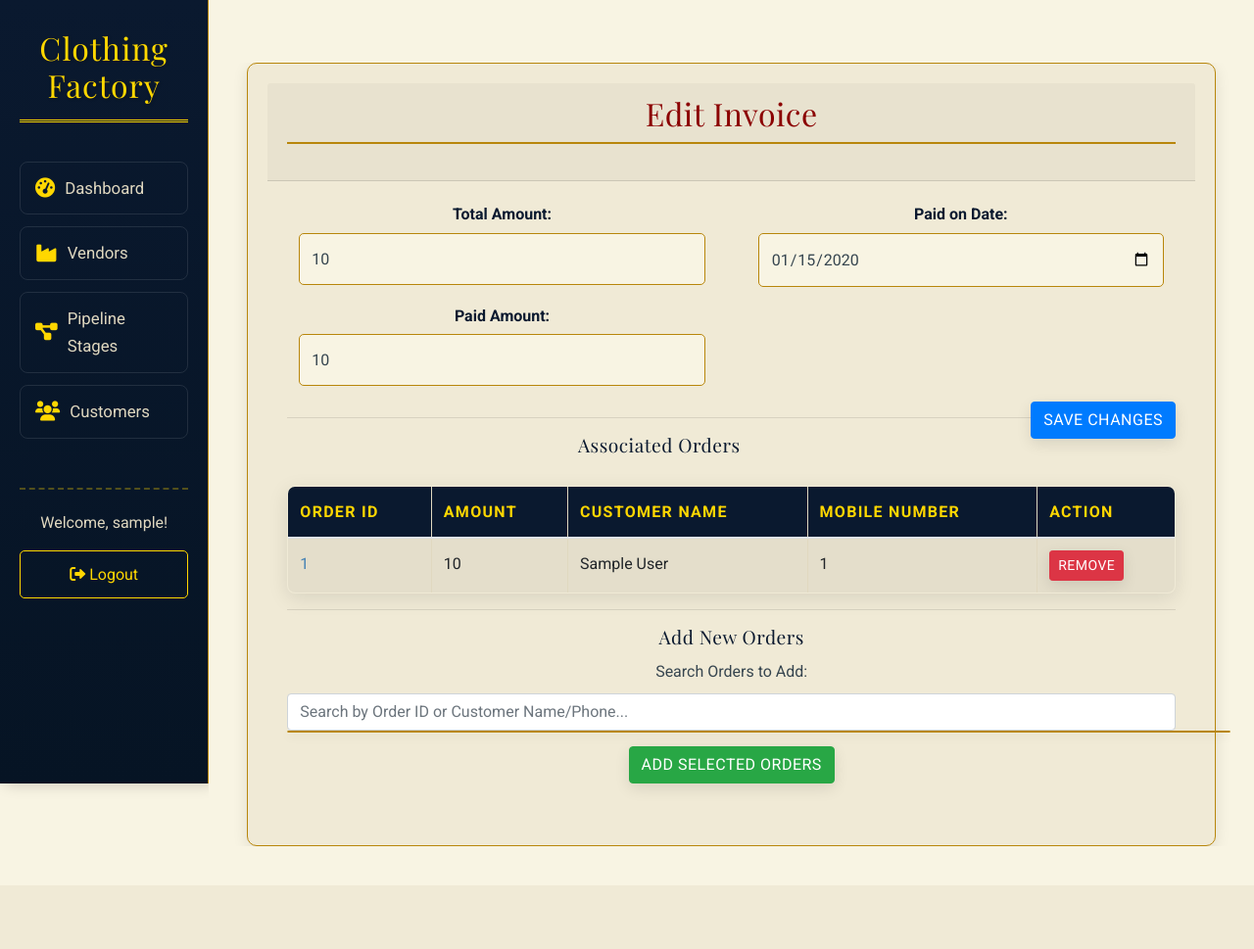
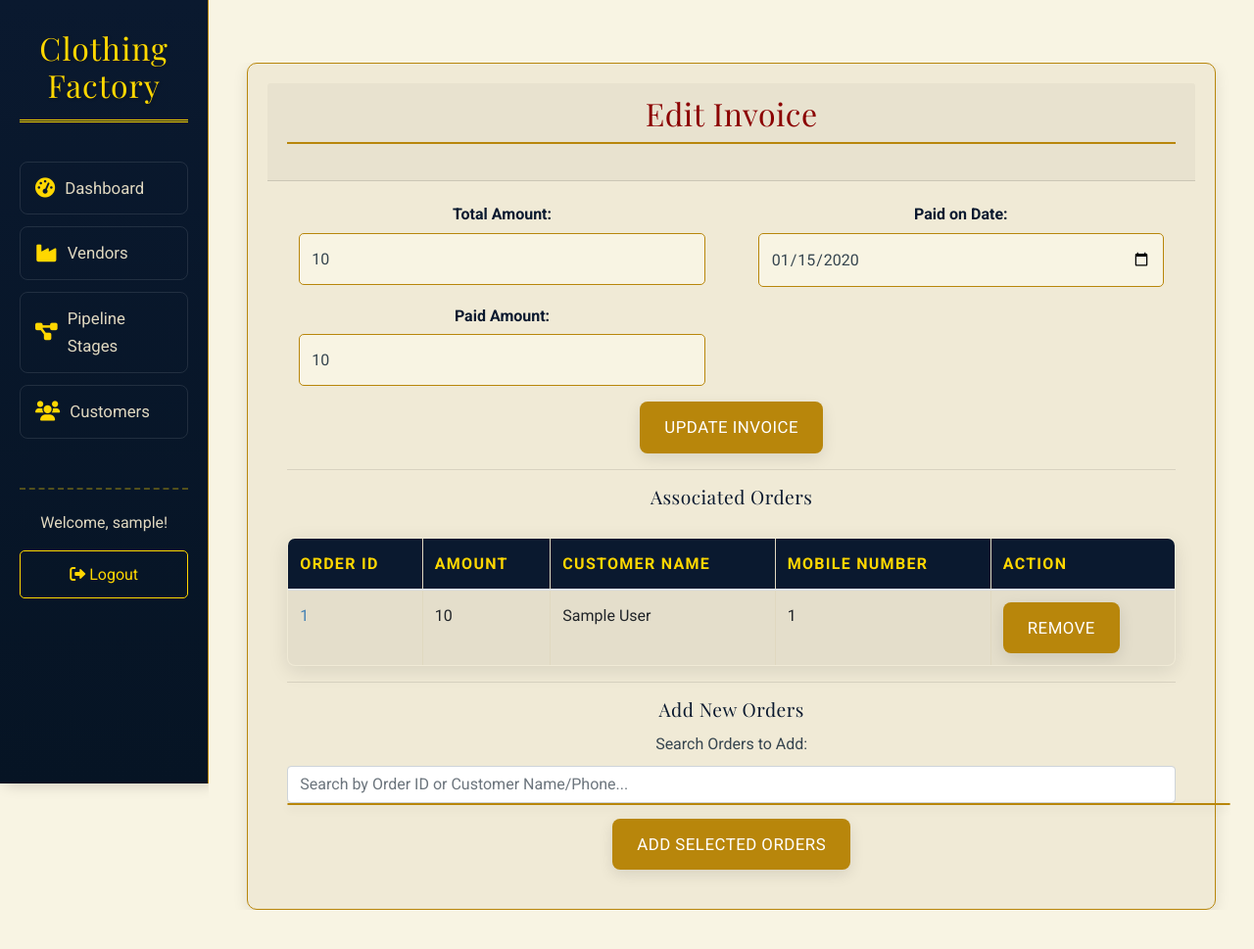
Before and after one commit to Yameen-Shaikh/Clothing-Tracker, a Django app: page /invoices/1/edit/ in a window 1280 px wide. Shown: the whole page at 98% size. Before the commit the page ends 904 px from the top, so only its background shows below. Run offline with Django 5.2, Linux system fonts and the light colour scheme; a user stored in the database is signed in; tables that the repository leaves empty hold one stand-in row (values such as "Sample post"); some libraries are stand-ins or nearby versions.

Commit message:
Button styling and naming changed

```diff
--- a/production_tracker/static/production_tracker/css/style.css
+++ b/production_tracker/static/production_tracker/css/style.css
@@ -167,6 +167,30 @@ a {
 
 a:hover {
   color: var(--rich-red);
+}
+
+.button {
+  background-color: var(--dark-gold); /* Dark gold button */
+  color: white;
+  border: none;
+  padding: 12px 25px;
+  cursor: pointer;
+  border-radius: 8px;
+  font-size: 1.05em;
+  transition: background-color 0.3s ease, transform 0.2s ease,
+    box-shadow 0.3s ease;
+  box-shadow: 0 5px 15px rgba(0, 0, 0, 0.1);
+  text-transform: uppercase;
+  letter-spacing: 0.5px;
+  text-decoration: none;
+  display: inline-block;
+}
+
+.button:hover {
+  background-color: var(--rich-red); /* Rich red on hover */
+  transform: translateY(-3px);
+  box-shadow: 0 8px 20px rgba(0, 0, 0, 0.2);
+  color: white;
 }
 
 /* Buttons and Forms */
--- a/production_tracker/templates/production_tracker/create_invoice.html
+++ b/production_tracker/templates/production_tracker/create_invoice.html
@@ -52,8 +52,8 @@
                     </div>
                 </div>
 
-                <button type="submit" name="create_invoice" class="btn btn-primary float-right">Create Invoice</button>
-            </form>
+                <button type="submit" class="button">Create Invoice</button>
+    </form>
         </div>
     </div>
 </div>
--- a/production_tracker/templates/production_tracker/customer_form.html
+++ b/production_tracker/templates/production_tracker/customer_form.html
@@ -4,9 +4,8 @@
     <h1>Create New Customer</h1>
 
     <form method="post">
-        {% csrf_token %}
-        {{ form.as_p }}
-        <button type="submit">Create Customer</button>
+                {{ form.as_p }}
+        <button type="submit" class="button">Create Customer</button>
     </form>
 
     <script>
--- a/production_tracker/templates/production_tracker/customer_search_detail.html
+++ b/production_tracker/templates/production_tracker/customer_search_detail.html
@@ -20,7 +20,7 @@
             <label for="search_address">Address:</label>
             <input type="text" id="search_address" name="search_address" value="{{ search_address }}" placeholder="Search by address...">
         </div>
-        <button type="submit">Search</button>
+        <button type="submit" class="button">Search</button>
     </form>
 
 
@@ -42,7 +42,7 @@
             {% csrf_token %}
             <input type="hidden" name="customer_id" value="{{ customer.id }}">
             {{ form.as_p }}
-            <button type="submit">Save Changes</button>
+            <button type="submit" class="button">Save Changes</button>
         </form>
     </div>
 {% endblock %}
--- a/production_tracker/templates/production_tracker/invoice_edit.html
+++ b/production_tracker/templates/production_tracker/invoice_edit.html
@@ -30,7 +30,7 @@
                         </div>
                     </div>
                 </div>
-                <button type="submit" class="btn btn-primary float-right">Save Changes</button>
+                <button type="submit" class="button">Update Invoice</button>
             </form>
 
             <hr>
@@ -54,7 +54,7 @@
                         <td>{{ order.customer.name }}</td>
                         <td>{{ order.customer.phone }}</td>
                         <td>
-                            <button type="button" class="btn btn-danger btn-sm remove-order" data-order-id="{{ order.id }}">Remove</button>
+                            <button type="button" class="button remove-order" data-order-id="{{ order.id }}">Remove</button>
                         </td>
                     </tr>
                     {% empty %}
@@ -73,7 +73,7 @@
                 <input type="text" id="order_search" class="form-control" placeholder="Search by Order ID or Customer Name/Phone...">
                 <div id="order_suggestions" class="custom-search-results"></div>
             </div>
-            <button type="button" id="add_selected_orders" class="btn btn-success">Add Selected Orders</button>
+            <button type="button" id="add_selected_orders" class="button">Add Selected Orders</button>
         </div>
     </div>
 </div>
--- a/production_tracker/templates/production_tracker/invoice_list.html
+++ b/production_tracker/templates/production_tracker/invoice_list.html
@@ -26,7 +26,7 @@
                         {% endfor %}
                     </td>
                     <td>
-                        <a href="{% url 'invoice_edit' invoice.id %}" class="btn btn-primary btn-sm">Edit</a>
+                        <a href="{% url 'invoice_edit' invoice.id %}" class="button">Edit</a>
                     </td>
                 </tr>
             {% endfor %}
--- a/production_tracker/templates/production_tracker/login.html
+++ b/production_tracker/templates/production_tracker/login.html
@@ -5,6 +5,6 @@
     <form method="post">
         {% csrf_token %}
         {{ form.as_p }}
-        <button type="submit">Login</button>
+        <button type="submit" class="button">Login</button>
     </form>
 {% endblock %}
--- a/production_tracker/templates/production_tracker/measurement_form.html
+++ b/production_tracker/templates/production_tracker/measurement_form.html
@@ -35,7 +35,7 @@
         {% endfor %}
 
         {% if not read_only %}
-            <button type="submit" class="btn btn-primary">Save Measurement</button>
+            <button type="submit" class="button">Create</button>
         {% endif %}
     </form>
 
--- a/production_tracker/templates/production_tracker/measurement_list.html
+++ b/production_tracker/templates/production_tracker/measurement_list.html
@@ -11,7 +11,7 @@
             <input type="hidden" name="customer" id="selected-customer-id" value="{% if selected_customer_id %}{{ selected_customer_id }}{% endif %}">
         </div>
         <div class="filter-group">
-            <button type="submit">Filter</button>
+            <button type="submit">Search</button>
         </div>
     </form>
 
@@ -29,7 +29,7 @@
                     <td>{{ measurement.customer.name }}</td>
                     <td>{{ measurement.measurement_type }}</td>
                     <td>
-                        <a href="{% url 'measurement_detail' measurement.pk %}" class="button">View</a>
+                        <a href="{% url 'measurement_detail' measurement.pk %}" class="button" style="margin-right: 10px;">View</a>
                         <a href="{% url 'measurement_edit' measurement.pk %}" class="button">Edit</a>
                     </td>
                 </tr>
--- a/production_tracker/templates/production_tracker/order_detail.html
+++ b/production_tracker/templates/production_tracker/order_detail.html
@@ -6,13 +6,13 @@
     <p><strong>Order Placed On:</strong> {{ order.order_placed_on }}</p>
     <p><strong>Completion Date:</strong> {{ order.completion_date|default:"N/A" }}</p>
     <p><strong>Total Amount:</strong> {{ order.amount }}</p>
-    <p><strong>Invoice:</strong> {% if order.invoice %}<a href="{% url 'invoice_detail' order.invoice.pk %}">{{ order.invoice.invoice_number }}</a>{% else %}N/A{% endif %}</p>
+    <p><strong>Invoice:</strong> {% if order.invoice %}<a href="{% url 'invoice_edit' order.invoice.pk %}">{{ order.invoice.id }}</a>{% else %}N/A{% endif %}</p>
 
     <h2>Order Status: {{ order.status }}</h2>
     <form action="{% url 'update_order_status' order.pk %}" method="post">
         {% csrf_token %}
         {{ order_status_form.as_p }}
-        <button type="submit">Update Order Status</button>
+        <button type="submit" class="button">Update Order Status</button>
     </form>
 
     <h2>Current Stage: {{ current_stage.stage.name|default:"N/A" }}</h2>
--- a/production_tracker/templates/production_tracker/order_form.html
+++ b/production_tracker/templates/production_tracker/order_form.html
@@ -20,7 +20,7 @@
         </p>
 
         {{ form.as_p }}
-        <button type="submit">Create Order</button>
+        <button type="submit" class="button">Create Order</button>
     </form>
 
     <script>
--- a/production_tracker/templates/production_tracker/order_list.html
+++ b/production_tracker/templates/production_tracker/order_list.html
@@ -32,7 +32,7 @@
         </div>
 
         <div class="filter-group">
-            <button type="submit">Filter</button>
+            <button type="submit">Search</button>
         </div>
     </form>
 
@@ -59,7 +59,7 @@
                     <td>{{ order.status }}</td>
                     <td>{{order.completion_date}}</td>
                     <!-- <td>{{ order.specifications|default:"N/A" }}</td> -->
-                    <td><a href="{% url 'order_detail' order.pk %}" class="button">View Details</a></td>
+                    <td><a href="{% url 'order_detail' order.pk %}" class="button">View</a></td>
                 </tr>
             {% empty %}
                 <tr>
--- a/production_tracker/templates/production_tracker/order_stage_manage.html
+++ b/production_tracker/templates/production_tracker/order_stage_manage.html
@@ -8,7 +8,7 @@
     <form method="post">
         {% csrf_token %}
         {{ form.as_p }}
-        <button type="submit">Add Stage</button>
+        <button type="submit" class="button">Add Stage</button>
     </form>
 
     <h2>Existing Stages</h2>
@@ -43,7 +43,7 @@
                                 {% endfor %}
                             </select><br>
                             <input type="hidden" name="note" class="note-input" value="{{ stage.note|default:"" }}">
-                            <button type="submit">Update</button>
+                            <button type="submit" class="button">Update</button>
                         </form>
                     </td>
                 </tr>
--- a/production_tracker/templates/production_tracker/pick_orders.html
+++ b/production_tracker/templates/production_tracker/pick_orders.html
@@ -13,7 +13,7 @@
     />
     <div id="customer-name-suggestions" class="custom-search-results"></div>
   </div>
-  <button type="submit">Search</button>
+  <button type="submit" class="button">Search</button>
 </form>
 
 {% if orders %}
@@ -43,7 +43,7 @@
       {% endfor %}
     </tbody>
   </table>
-  <button type="submit" class="btn btn-primary">Go to Invoice</button>
+  <button type="submit" class="button">Go to Invoice</button>
 </form>
 {% else %} {% if request.GET.q %}
 <p>No orders found for the given search criteria.</p>
--- a/production_tracker/templates/production_tracker/pipelinestage_form.html
+++ b/production_tracker/templates/production_tracker/pipelinestage_form.html
@@ -14,6 +14,6 @@
     <form method="post">
         {% csrf_token %}
         {{ form.as_p }}
-        <button type="submit">Save Pipeline Stage</button>
+        <button type="submit" class="button">Save Pipeline Stage</button>
     </form>
 {% endblock %}
--- a/production_tracker/templates/production_tracker/vendor_form.html
+++ b/production_tracker/templates/production_tracker/vendor_form.html
@@ -14,6 +14,6 @@
     <form method="post">
         {% csrf_token %}
         {{ form.as_p }}
-        <button type="submit">Save Vendor</button>
+        <button type="submit" class="button">Save Vendor</button>
     </form>
 {% endblock %}
```
